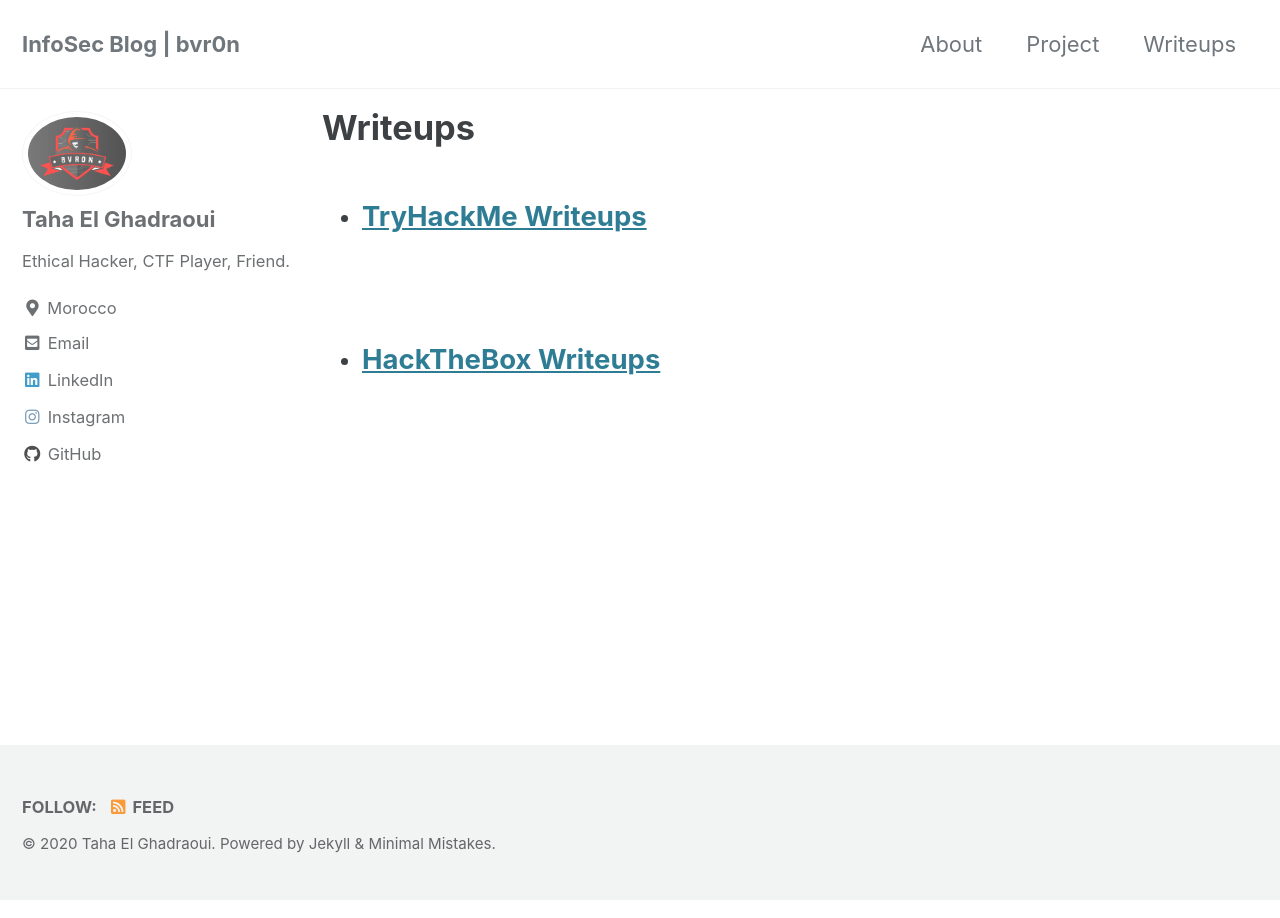
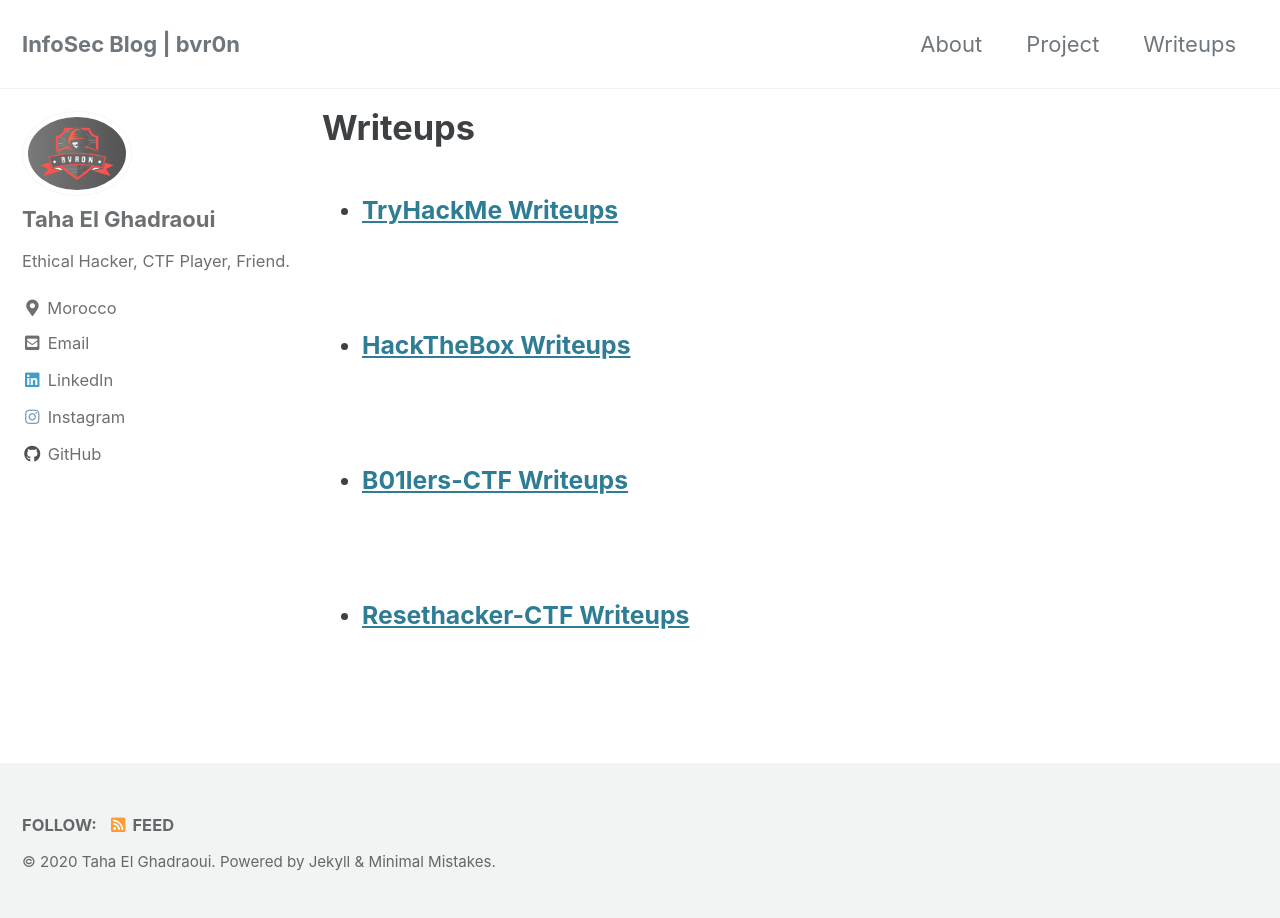
Before and after one commit to bvr0n/bvr0n.github.io, a Jekyll site: the page built from _pages/writeups.md, in a window 1280 px wide. Built offline with Jekyll 4.4.1, drawn with Linux system fonts in a browser that asks for light colours; cached includes are drawn as plain includes.

Commit message:
Update writeups.md

```diff
--- a/_pages/writeups.md
+++ b/_pages/writeups.md
@@ -4,8 +4,16 @@
 permalink: /writeups/
 ---
 
-* ##  [TryHackMe Writeups](../_posts/Tryhackme_Page/index.md)
+* ###  [TryHackMe Writeups](./Tryhackme_Page/index.md)
 
 <br>
 
-* ##  [HackTheBox Writeups](.../_posts/Hackthebox_Page/index.md)
+* ###  [HackTheBox Writeups](./Hackthebox_Page/index.md)
+
+<br>
+
+* ###  [B01lers-CTF Writeups](./ctf/b01lers/index.md)
+
+<br>
+
+* ###  [Resethacker-CTF Writeups](./ctf/resethacker/index.md)
```
